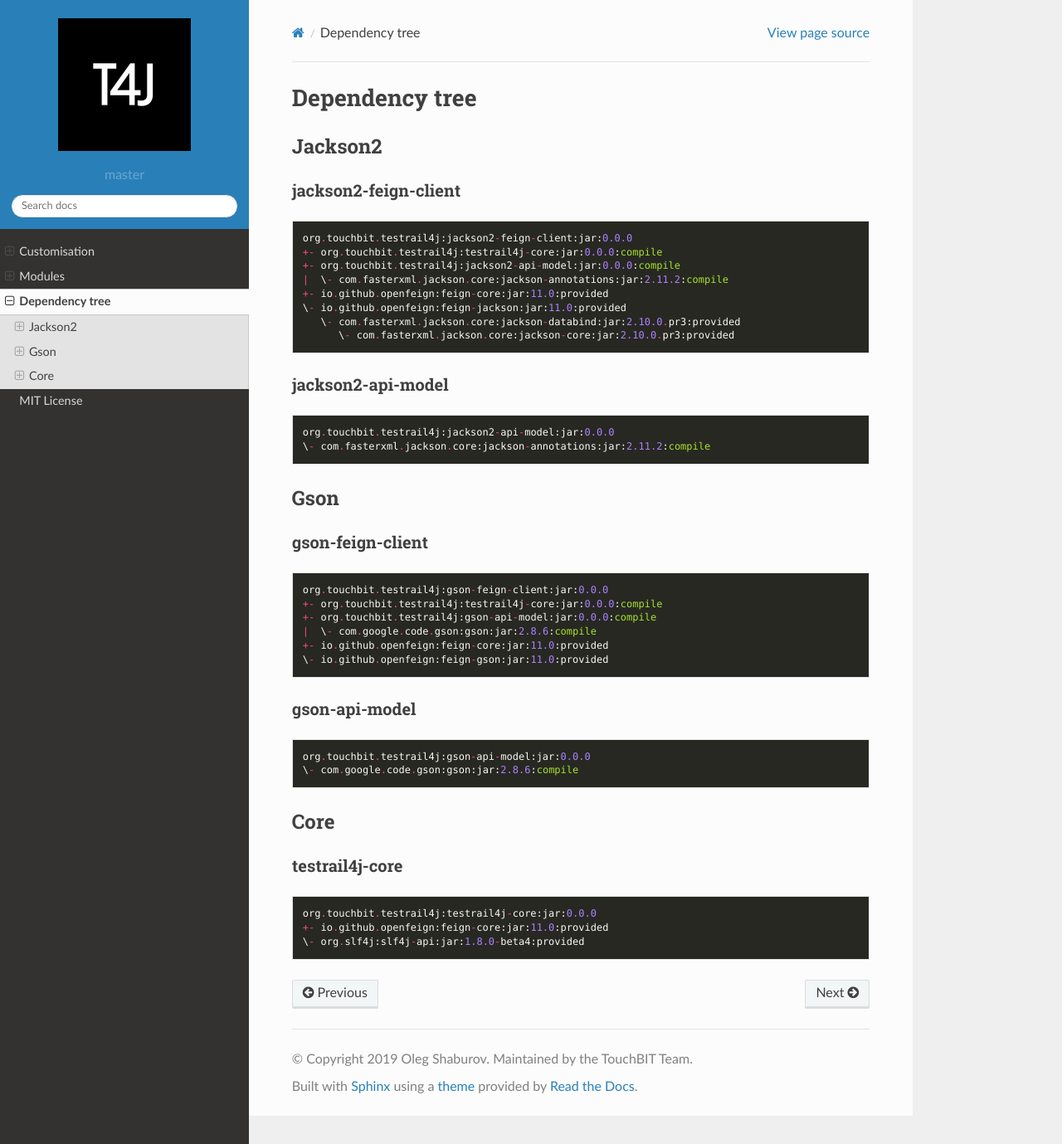
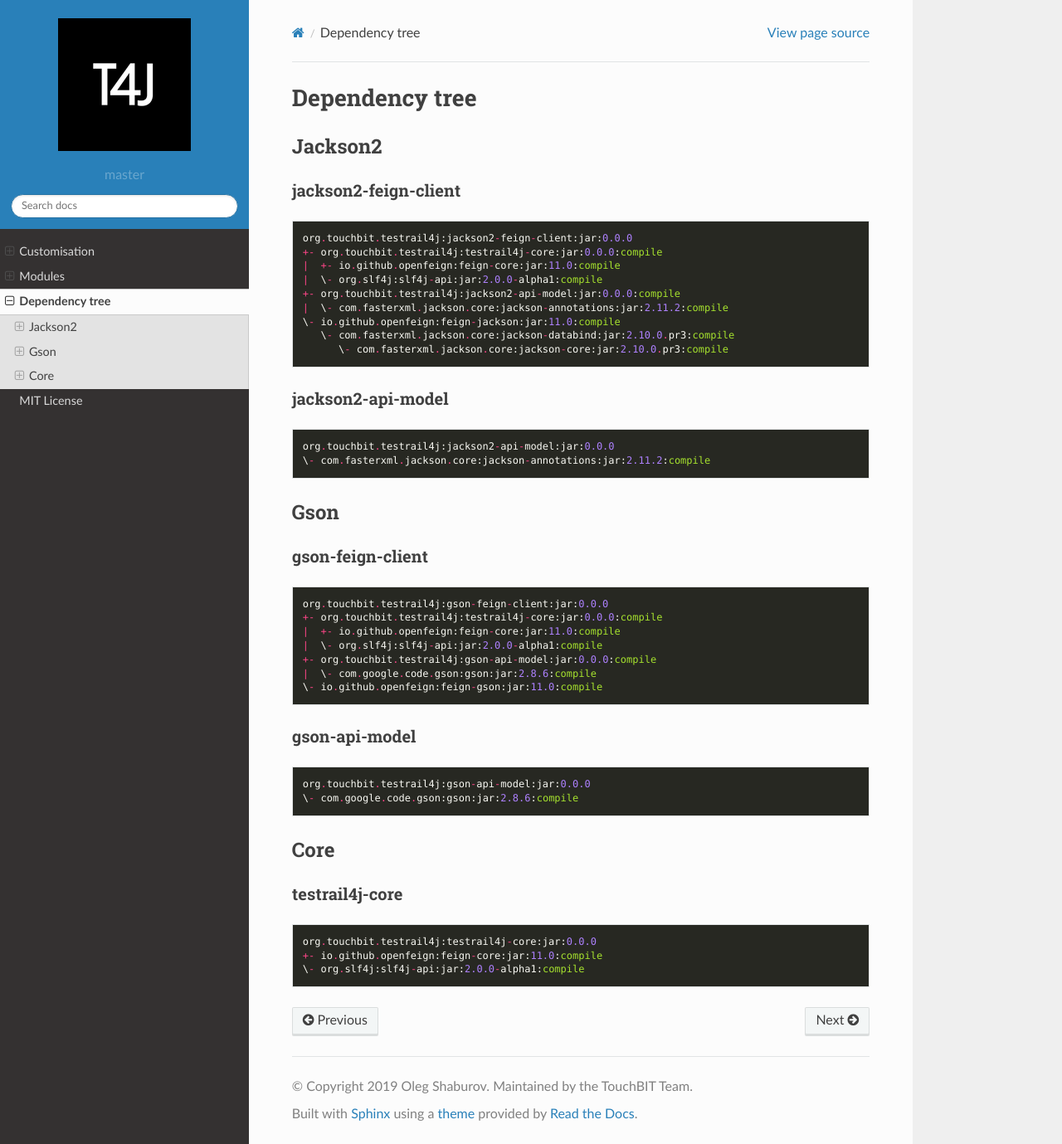
Before and after one commit to touchbit/testrail4j, a Sphinx documentation site: the page built from docs/dependencies.rst, in a window 1280 px wide and 1379 px high. Shown: the whole window at 83% size. Built offline with Sphinx 7.4.7 and the Read the Docs theme 2.0.0, drawn with Linux system fonts in a browser that asks for light colours; formulas are drawn with MathJax 3.

```diff
--- a/README.rst
+++ b/README.rst
@@ -28,7 +28,7 @@ Requirements
 ------------
 
 * Java 8+
-* `Open feign core`_ 11+
+* `Open feign core`_ 10+
 
 .. _Open feign core: https://mvnrepository.com/artifact/io.github.openfeign/feign-core
 
--- a/docs/dependencies/gson-feign-client.txt
+++ b/docs/dependencies/gson-feign-client.txt
@@ -1,6 +1,7 @@
 org.touchbit.testrail4j:gson-feign-client:jar:0.0.0
 +- org.touchbit.testrail4j:testrail4j-core:jar:0.0.0:compile
+|  +- io.github.openfeign:feign-core:jar:11.0:compile
+|  \- org.slf4j:slf4j-api:jar:2.0.0-alpha1:compile
 +- org.touchbit.testrail4j:gson-api-model:jar:0.0.0:compile
 |  \- com.google.code.gson:gson:jar:2.8.6:compile
-+- io.github.openfeign:feign-core:jar:11.0:provided
-\- io.github.openfeign:feign-gson:jar:11.0:provided
+\- io.github.openfeign:feign-gson:jar:11.0:compile
--- a/docs/dependencies/jackson2-feign-client.txt
+++ b/docs/dependencies/jackson2-feign-client.txt
@@ -1,8 +1,9 @@
 org.touchbit.testrail4j:jackson2-feign-client:jar:0.0.0
 +- org.touchbit.testrail4j:testrail4j-core:jar:0.0.0:compile
+|  +- io.github.openfeign:feign-core:jar:11.0:compile
+|  \- org.slf4j:slf4j-api:jar:2.0.0-alpha1:compile
 +- org.touchbit.testrail4j:jackson2-api-model:jar:0.0.0:compile
 |  \- com.fasterxml.jackson.core:jackson-annotations:jar:2.11.2:compile
-+- io.github.openfeign:feign-core:jar:11.0:provided
-\- io.github.openfeign:feign-jackson:jar:11.0:provided
-   \- com.fasterxml.jackson.core:jackson-databind:jar:2.10.0.pr3:provided
-      \- com.fasterxml.jackson.core:jackson-core:jar:2.10.0.pr3:provided
+\- io.github.openfeign:feign-jackson:jar:11.0:compile
+   \- com.fasterxml.jackson.core:jackson-databind:jar:2.10.0.pr3:compile
+      \- com.fasterxml.jackson.core:jackson-core:jar:2.10.0.pr3:compile
--- a/docs/dependencies/testrail4j-core.txt
+++ b/docs/dependencies/testrail4j-core.txt
@@ -1,3 +1,3 @@
 org.touchbit.testrail4j:testrail4j-core:jar:0.0.0
-+- io.github.openfeign:feign-core:jar:11.0:provided
-\- org.slf4j:slf4j-api:jar:1.8.0-beta4:provided
++- io.github.openfeign:feign-core:jar:11.0:compile
+\- org.slf4j:slf4j-api:jar:2.0.0-alpha1:compile
--- a/docs/index.rst
+++ b/docs/index.rst
@@ -13,7 +13,7 @@ Requirements
 ------------
 
 * Java 8+
-* `Open feign core`_ 11+
+* `Open feign core`_ 10+
 
 .. _Open feign core: https://mvnrepository.com/artifact/io.github.openfeign/feign-core
 
```
Also changed, not shown: pom.xml (+15 -7 lines), 5 other files.
